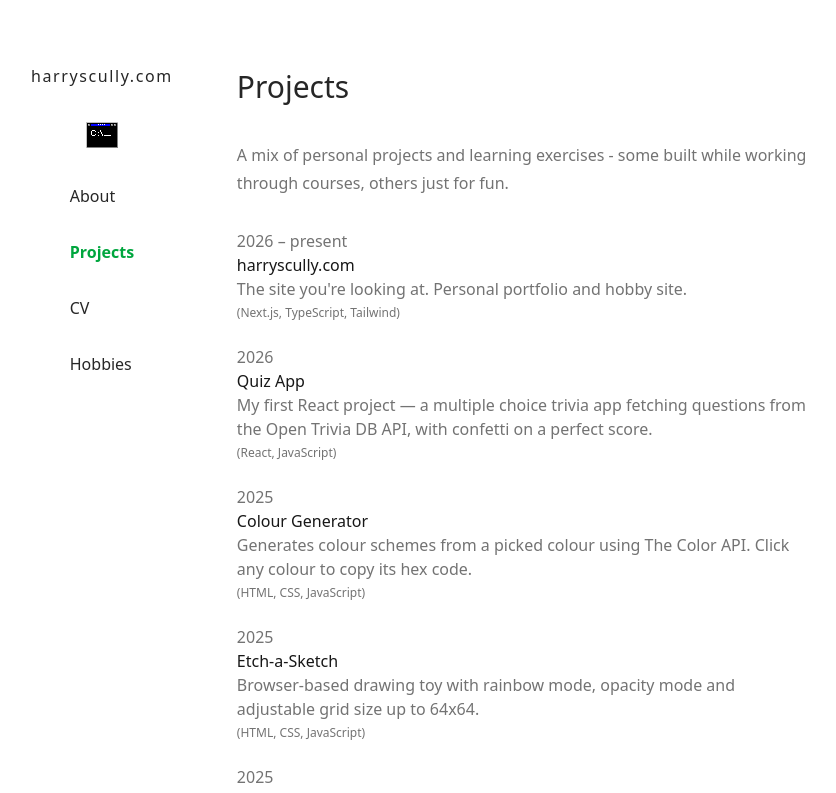
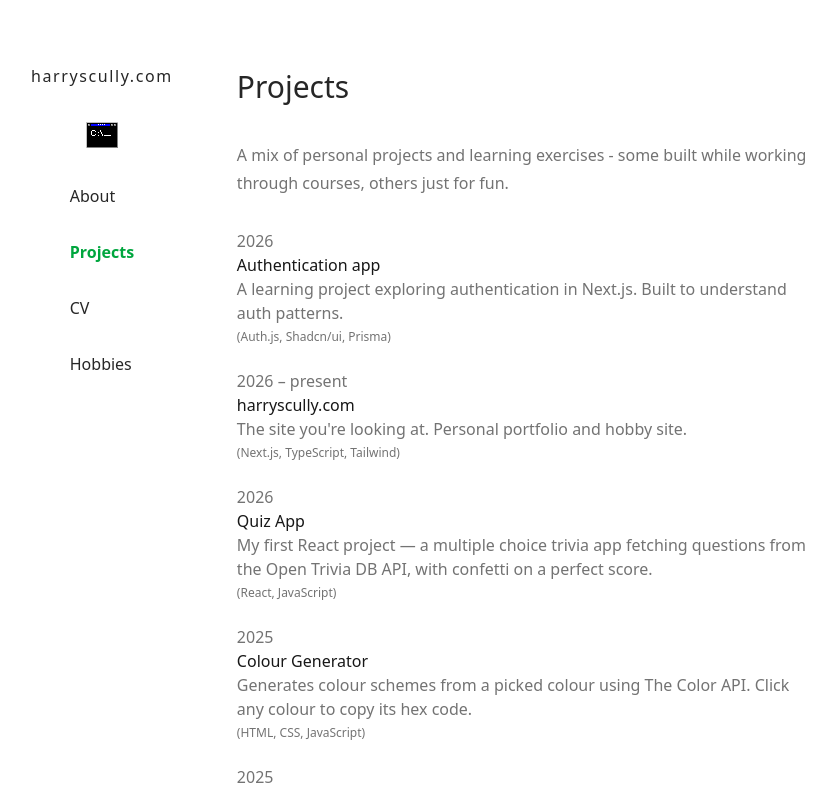
Before and after one commit to harryscully/portfolio, a Next.js app: page /projects in a window 1280 px wide. Shown: the top 793 px of the page, without its empty margins (33-869 px from the left). Built offline with nearby package versions, Linux system fonts and the light colour scheme.

Commit message:
Update project data

```diff
--- a/src/data/projectData.ts
+++ b/src/data/projectData.ts
@@ -7,6 +7,13 @@ type Project = {
 }
 
 export const projects: Project[] = [
+  {
+    title: "Authentication app",
+    url: "https://auth-app-seven-beryl.vercel.app/",
+    date: "2026",
+    description: "A learning project exploring authentication in Next.js. Built to understand auth patterns.",
+    tech: ["Auth.js","Shadcn/ui","Prisma"]
+  },
   {
     title: "harryscully.com",
     url: "https://harryscully.com",
```
Lines whose indentation alone changed are shown as unchanged.
